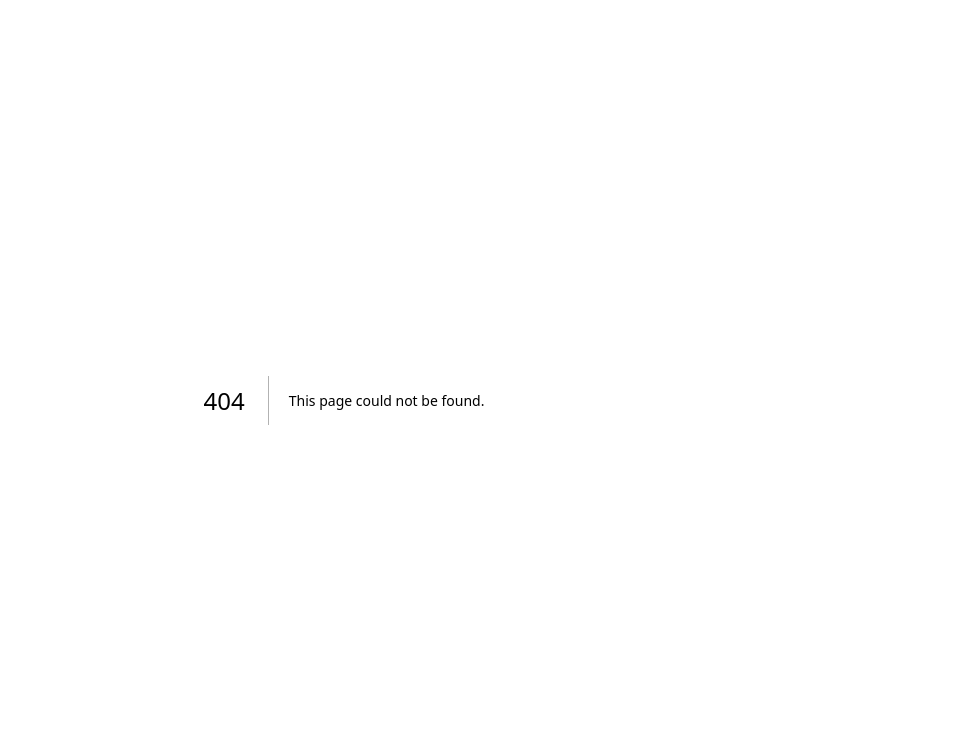
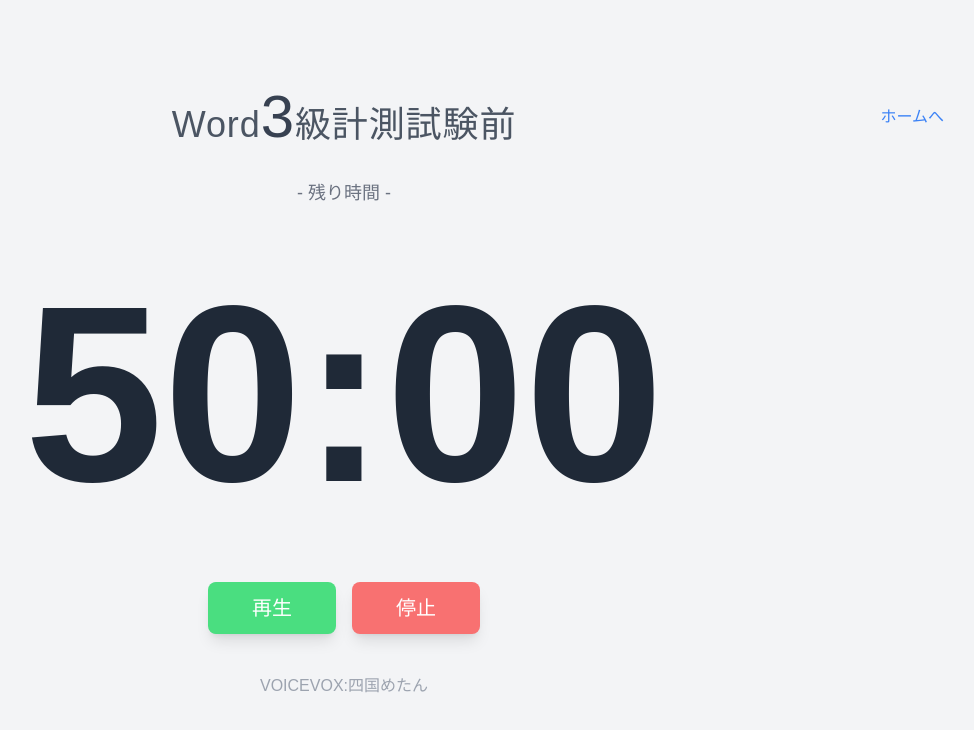
Before and after one commit to kuwa124/cs-timer, a Next.js app: page /word3Testing in a window 1280 px wide. Before the commit this address had no page. Shown: the top 730 px of the page, without its empty margins (296-1270 px from the left). Built offline with nearby package versions, Linux system fonts and the light colour scheme.

Commit message:
🚧  試験用のページを作成

```diff
--- /dev/null
+++ b/src/app/(routes)/(test)/excel3Testing/page.tsx
@@ -0,0 +1,25 @@
+import { Header } from '@/components/Header';
+import { Timer } from '@/components/Timer';
+import { getPageData } from '@/constants/pageConfig';
+import { Announcoments } from '@/types/type';
+
+const Excel3BeforeTestingAnnouncements: Announcoments[] = [
+  // 45分（2700秒）から経過した分数後にアナウンス
+  // 何分経過後のアナウンスか、わかりやすいように「○○ * 60」で記載
+  { time: 3000 - 30 * 60, file: '/common/03_30minProgress.wav' },
+  { time: 3000 - 35 * 60, file: '/common/04_10minutesAgo.wav' },
+  { time: 3000 - 40 * 60, file: '/common/05_5minutesAgo.wav' },
+  { time: 3000 - 42 * 60, file: '/common/06_3minutesAgo.wav' },
+  { time: 3000 - 44 * 60, file: '/common/07_1minutesAgo.wav' },
+];
+
+const Word3BeforeTesting = () => {
+  return (
+    <div className='flex flex-col items-center justify-center min-h-screen bg-gray-100'>
+      <Header title={getPageData('WORD3_BEFORE_TESTING').titleConfig} />
+      <Timer announcements={Excel3BeforeTestingAnnouncements} time={2700}/>
+    </div>
+  );
+};
+
+export default Word3BeforeTesting;
--- /dev/null
+++ b/src/app/(routes)/(test)/word3Testing/page.tsx
@@ -0,0 +1,25 @@
+import { Header } from '@/components/Header';
+import { Timer } from '@/components/Timer';
+import { getPageData } from '@/constants/pageConfig';
+import { Announcoments } from '@/types/type';
+
+const word3BeforeTestingAnnouncements: Announcoments[] = [
+  // 50分（3000秒）から経過した分数後にアナウンス
+  // 何分経過後のアナウンスか、わかりやすいように「○○ * 60」で記載
+  { time: 3000 - 30 * 60, file: '/common/03_30minProgress.wav' },
+  { time: 3000 - 40 * 60, file: '/common/04_10minutesAgo.wav' },
+  { time: 3000 - 45 * 60, file: '/common/05_5minutesAgo.wav' },
+  { time: 3000 - 47 * 60, file: '/common/06_3minutesAgo.wav' },
+  { time: 3000 - 49 * 60, file: '/common/07_1minutesAgo.wav' },
+];
+
+const Word3BeforeTesting = () => {
+  return (
+    <div className='flex flex-col items-center justify-center min-h-screen bg-gray-100'>
+      <Header title={getPageData('WORD3_BEFORE_TESTING').titleConfig} />
+      <Timer announcements={word3BeforeTestingAnnouncements} />
+    </div>
+  );
+};
+
+export default Word3BeforeTesting;
```
